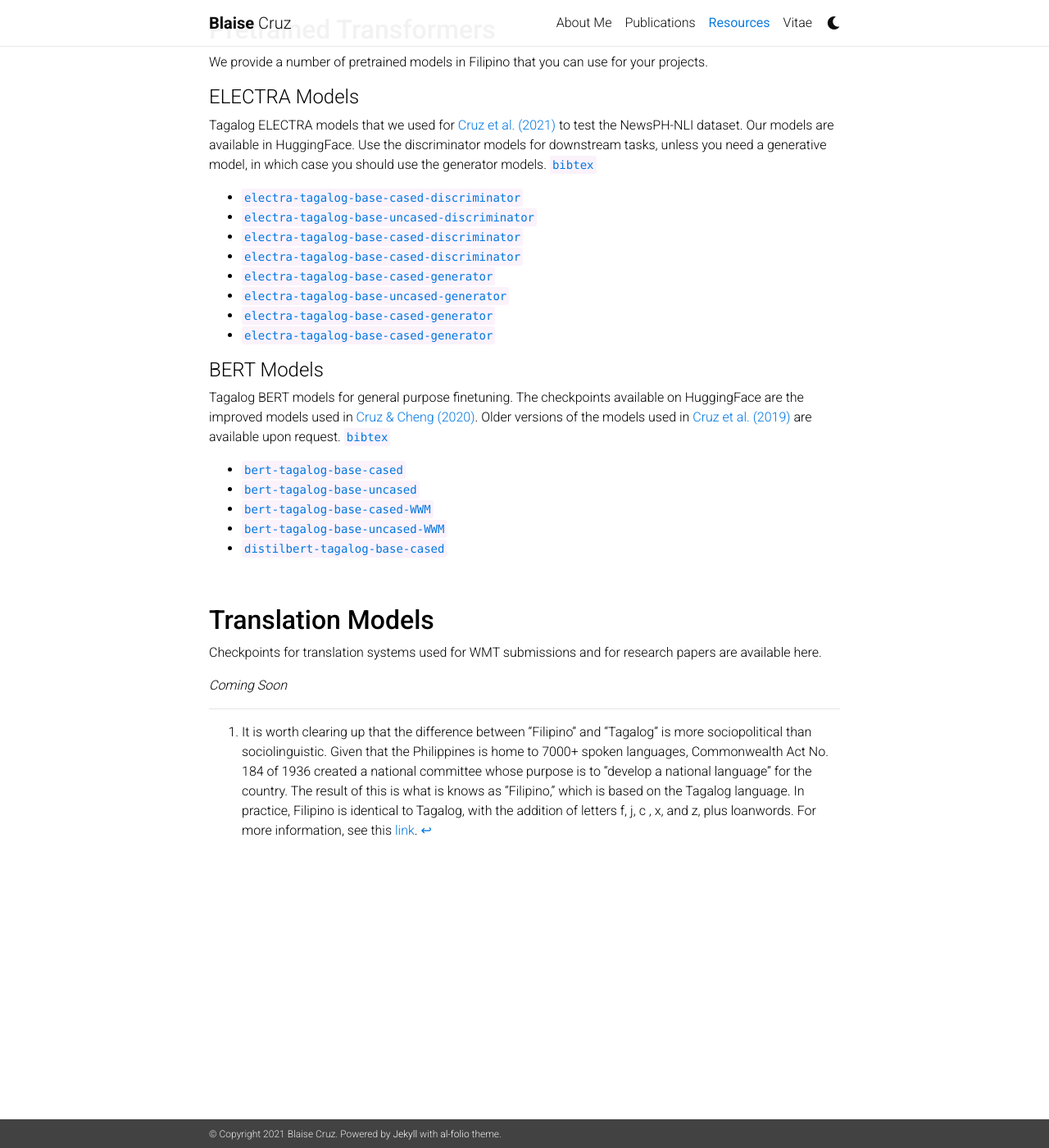
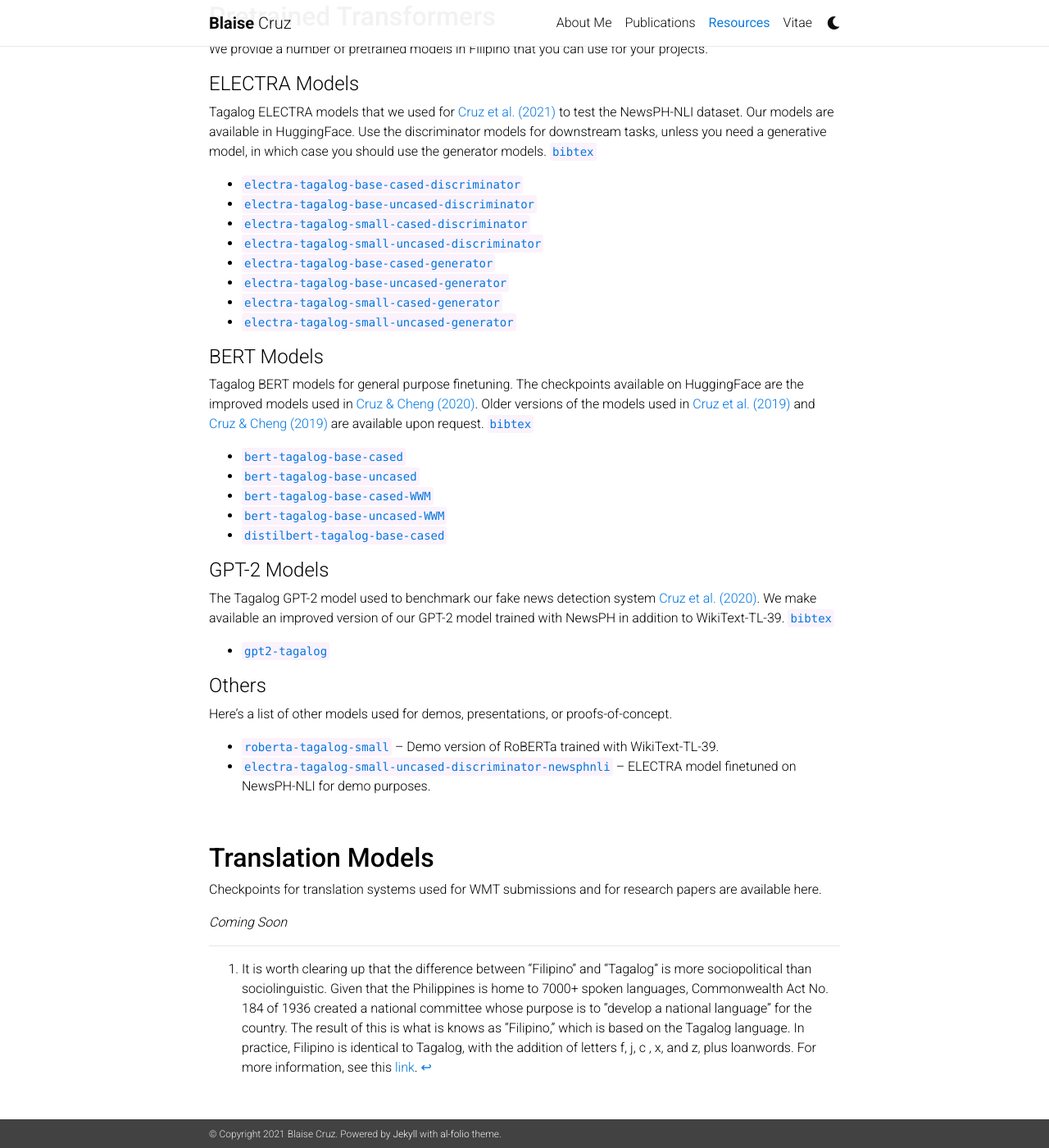
Before and after one commit to jcblaisecruz02/blaisecruz.com, a Jekyll site: the page built from _pages/resources.md, in a window 1280 px wide and 1400 px high, scrolled down 1026 px. Shown: the whole window at 82% size. Built offline with Jekyll 4.4.1, drawn with Linux system fonts in a browser that asks for light colours; nearby versions of some CDN libraries; comment, search, counter and statistics services are not loaded; a style sheet for code colours, icons or effects is not loaded.

Commit message:
Fixed errors in resources

```diff
--- a/_pages/resources.md
+++ b/_pages/resources.md
@@ -13,7 +13,6 @@ Here's a list of datasets that we use in our papers.
 *Sentence Entailment Dataset in Filipino*
 First benchmark dataset for sentence entailment in the low-resource Filipino language. Constructed through exploting the structure of news articles. Contains 600,000 premise-hypothesis pairs, in 70-15-15 split for training, validation, and testing. Originally published in [(Cruz et al., 2021)](https://arxiv.org/abs/2010.11574).
 [`download`](https://s3.us-east-2.amazonaws.com/blaisecruz.com/datasets/newsph/newsph-nli.zip) &nbsp; [`bibtex`](https://s3.us-east-2.amazonaws.com/blaisecruz.com/bib/cruz2021exploiting.txt)
-
 - **WikiText-TL-39**
 *Large Scale Unlabeled Corpora in Filipino*
 Text dataset with 39 Million tokens in the training split. The TL infix refers to Tagalog[^1]. Inspired by the original [WikiText Long Term Dependency dataset](https://blog.einstein.ai/the-wikitext-long-term-dependency-language-modeling-dataset/) (Merity et al., 2016). Published in [Cruz & Cheng (2019)](https://arxiv.org/abs/1907.00409).
@@ -44,21 +43,33 @@ Tagalog ELECTRA models that we used for [Cruz et al. (2021)](https://arxiv.org/a
 
 - [`electra-tagalog-base-cased-discriminator`](https://huggingface.co/jcblaise/electra-tagalog-base-cased-discriminator)
 - [`electra-tagalog-base-uncased-discriminator`](https://huggingface.co/jcblaise/electra-tagalog-base-uncased-discriminator)
-- [`electra-tagalog-base-cased-discriminator`](https://huggingface.co/jcblaise/electra-tagalog-small-cased-discriminator)
-- [`electra-tagalog-base-cased-discriminator`](https://huggingface.co/jcblaise/electra-tagalog-small-uncased-discriminator)
+- [`electra-tagalog-small-cased-discriminator`](https://huggingface.co/jcblaise/electra-tagalog-small-cased-discriminator)
+- [`electra-tagalog-small-uncased-discriminator`](https://huggingface.co/jcblaise/electra-tagalog-small-uncased-discriminator)
 - [`electra-tagalog-base-cased-generator`](https://huggingface.co/jcblaise/electra-tagalog-base-cased-generator)
 - [`electra-tagalog-base-uncased-generator`](https://huggingface.co/jcblaise/electra-tagalog-base-uncased-generator)
-- [`electra-tagalog-base-cased-generator`](https://huggingface.co/jcblaise/electra-tagalog-small-cased-generator)
-- [`electra-tagalog-base-cased-generator`](https://huggingface.co/jcblaise/electra-tagalog-small-uncased-generator)
+- [`electra-tagalog-small-cased-generator`](https://huggingface.co/jcblaise/electra-tagalog-small-cased-generator)
+- [`electra-tagalog-small-uncased-generator`](https://huggingface.co/jcblaise/electra-tagalog-small-uncased-generator)
 
 #### BERT Models
-Tagalog BERT models for general purpose finetuning. The checkpoints available on HuggingFace are the improved models used in [Cruz & Cheng (2020)](https://arxiv.org/abs/2005.02068). Older versions of the models used in [Cruz et al. (2019)](https://s3.us-east-2.amazonaws.com/blaisecruz.com/assets/undergraduate_thesis.pdf) are available upon request. [`bibtex`](https://s3.us-east-2.amazonaws.com/blaisecruz.com/bib/cruz2020establishing.txt)
+Tagalog BERT models for general purpose finetuning. The checkpoints available on HuggingFace are the improved models used in [Cruz & Cheng (2020)](https://arxiv.org/abs/2005.02068). Older versions of the models used in [Cruz et al. (2019)](https://s3.us-east-2.amazonaws.com/blaisecruz.com/assets/undergraduate_thesis.pdf) and [Cruz & Cheng (2019)](https://arxiv.org/abs/1907.00409) are available upon request. [`bibtex`](https://s3.us-east-2.amazonaws.com/blaisecruz.com/bib/cruz2020establishing.txt)
 
 - [`bert-tagalog-base-cased`](https://huggingface.co/jcblaise/bert-tagalog-base-cased)
 - [`bert-tagalog-base-uncased`](https://huggingface.co/jcblaise/bert-tagalog-base-uncased)
 - [`bert-tagalog-base-cased-WWM`](https://huggingface.co/jcblaise/bert-tagalog-base-cased-WWM)
 - [`bert-tagalog-base-uncased-WWM`](https://huggingface.co/jcblaise/bert-tagalog-base-uncased-WWM)
 - [`distilbert-tagalog-base-cased`](https://huggingface.co/jcblaise/distilbert-tagalog-base-cased)
+
+#### GPT-2 Models
+The Tagalog GPT-2 model used to benchmark our fake news detection system [Cruz et al. (2020)](https://aclanthology.org/2020.lrec-1.316/). We make available an improved version of our GPT-2 model trained with NewsPH in addition to WikiText-TL-39. [`bibtex`](https://s3.us-east-2.amazonaws.com/blaisecruz.com/bib/cruz2020localization.txt)
+
+- [`gpt2-tagalog`](https://huggingface.co/jcblaise/gpt2-tagalog)
+
+
+#### Others
+Here's a list of other models used for demos, presentations, or proofs-of-concept.
+
+- [`roberta-tagalog-small`](https://huggingface.co/jcblaise/roberta-tagalog-small) -- Demo version of RoBERTa trained with WikiText-TL-39.
+- [`electra-tagalog-small-uncased-discriminator-newsphnli`](https://huggingface.co/jcblaise/electra-tagalog-small-uncased-discriminator-newsphnli) -- ELECTRA model finetuned on NewsPH-NLI for demo purposes.
 
 <br>
 
```
Also changed, not shown: _bibliography/papers.bib (+4 -4 lines).
